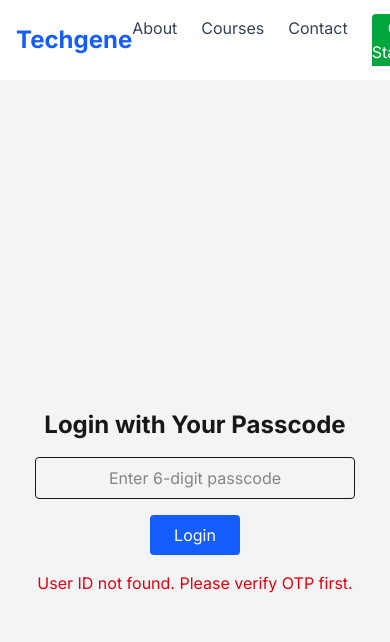
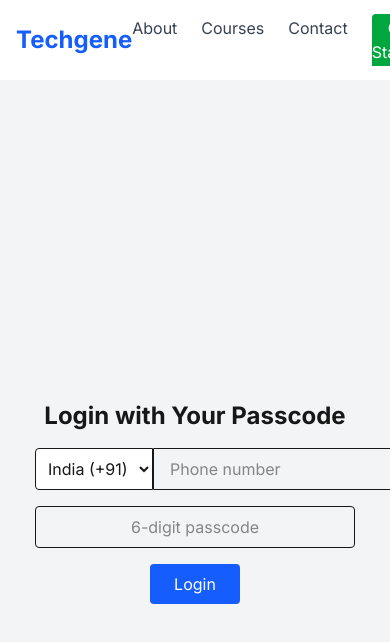
Before and after one commit to Indra1805/techgene, a Next.js app: page /login in a window 390 px wide. Before the commit this address had no page. Shown: the top 642 px of the page. Built offline with nearby package versions, Linux system fonts and the light colour scheme.

Commit message:
updated to use phone number along with passcode while login

```diff
--- a/package.json
+++ b/package.json
@@ -11,7 +11,9 @@
   "dependencies": {
     "@supabase/ssr": "^0.7.0",
     "@supabase/supabase-js": "^2.57.4",
+    "bcrypt": "^6.0.0",
     "bcryptjs": "^3.0.2",
+    "jsonwebtoken": "^9.0.2",
     "next": "15.5.3",
     "react": "19.1.0",
     "react-dom": "19.1.0"
@@ -19,6 +21,8 @@
   "devDependencies": {
     "@eslint/eslintrc": "^3",
     "@tailwindcss/postcss": "^4",
+    "@types/bcrypt": "^6.0.0",
+    "@types/jsonwebtoken": "^9.0.10",
     "@types/node": "^20",
     "@types/react": "^19",
     "@types/react-dom": "^19",
--- a/src/app/api/create-passcode/route.ts
+++ b/src/app/api/create-passcode/route.ts
@@ -1,27 +1,15 @@
-// src/app/api/create-passcode/route.ts
 import { NextRequest, NextResponse } from "next/server";
 import { createClient } from "@/lib/supabaseServer";
-
-type CreatePasscodeRequest = {
-  user_id: string;
-  passcode_hash: string; // 6-digit
-};
+import bcrypt from "bcrypt";
 
 export async function POST(req: NextRequest) {
   try {
-    const body = (await req.json()) as CreatePasscodeRequest;
-    const { user_id, passcode_hash } = body;
+    const { phone, passcode } = await req.json();
+    if (!phone || !passcode) return NextResponse.json({ success: false, error: "Phone and passcode required" }, { status: 400 });
 
-    if (!user_id || !passcode_hash) {
-      return NextResponse.json(
-        { success: false, error: "User ID and passcode required" },
-        { status: 400 }
-      );
-    }
-
+    const hashedPasscode = await bcrypt.hash(passcode, 10);
     const supabase = createClient();
-
-    const { error } = await supabase.from("user_passcodes").upsert([{ user_id, passcode_hash }]);
+    const { error } = await supabase.from("user_passcodes").upsert([{ phone, passcode_hash: hashedPasscode }], { onConflict: "phone" });
 
     if (error) throw new Error(error.message);
 
--- a/src/app/api/login-passcode/route.ts
+++ b/src/app/api/login-passcode/route.ts
@@ -1,40 +1,27 @@
-// src/app/api/login-passcode/route.ts
 import { NextRequest, NextResponse } from "next/server";
 import { createClient } from "@/lib/supabaseServer";
+import bcrypt from "bcrypt";
+import jwt from "jsonwebtoken";
 
-type LoginPasscodeRequest = {
-  user_id: string;
-  passcode_hash: string;
-};
+const JWT_SECRET = process.env.JWT_SECRET ?? "supersecret";
 
 export async function POST(req: NextRequest) {
   try {
-    const body = (await req.json()) as LoginPasscodeRequest;
-    const { user_id, passcode_hash } = body;
-
-    if (!user_id || !passcode_hash) {
-      return NextResponse.json(
-        { success: false, error: "User ID and passcode required" },
-        { status: 400 }
-      );
-    }
+    const { phone, passcode } = await req.json();
+    if (!phone || !passcode) return NextResponse.json({ success: false, error: "Phone and passcode required" }, { status: 400 });
 
     const supabase = createClient();
+    const { data, error } = await supabase.from("user_passcodes").select("*").eq("phone", phone).single();
 
-    const { data, error } = await supabase
-      .from("user_passcodes")
-      .select("*")
-      .eq("user_id", user_id)
-      .eq("passcode_hash", passcode_hash)
-      .limit(1)
-      .single();
+    if (error || !data) return NextResponse.json({ success: false, error: "Invalid phone or passcode" }, { status: 401 });
 
-    if (error || !data) {
-      return NextResponse.json({ success: false, error: "Invalid passcode" }, { status: 400 });
-    }
+    const isMatch = await bcrypt.compare(passcode, data.passcode_hash);
+    if (!isMatch) return NextResponse.json({ success: false, error: "Invalid phone or passcode" }, { status: 401 });
 
-    // Optionally: create a session, issue a cookie/JWT here.
-    return NextResponse.json({ success: true, user: { id: user_id } });
+    const token = jwt.sign({ phone }, JWT_SECRET, { expiresIn: "7d" });
+
+    // Optionally, set httpOnly cookie
+    return NextResponse.json({ success: true, token });
   } catch (err: unknown) {
     const message = err instanceof Error ? err.message : "Unknown error";
     return NextResponse.json({ success: false, error: message }, { status: 500 });
--- a/src/app/create-passcode/page.tsx
+++ b/src/app/create-passcode/page.tsx
@@ -1,11 +1,10 @@
 "use client";
-
-import { useEffect, useState } from "react";
+import { useState, useEffect } from "react";
 import { useRouter } from "next/navigation";
 
 export default function CreatePasscodePage() {
   const router = useRouter();
-  const [userId, setUserId] = useState("");
+  const [phone, setPhone] = useState("");
   const [passcode, setPasscode] = useState("");
   const [confirmPasscode, setConfirmPasscode] = useState("");
   const [message, setMessage] = useState("");
@@ -13,33 +12,28 @@ export default function CreatePasscodePage() {
 
   useEffect(() => {
     if (typeof window === "undefined") return;
-    const storedUserId = localStorage.getItem("user_id");
-    if (storedUserId) setUserId(storedUserId);
-    else setMessage("User ID missing. Please verify OTP again.");
+    const params = new URLSearchParams(window.location.search);
+    const phoneParam = params.get("phone");
+    if (!phoneParam) setMessage("Phone missing. Go back and verify OTP again.");
+    else setPhone(phoneParam);
   }, []);
 
   const handleCreatePasscode = async () => {
-    setMessage("");
-
-    if (!userId) return;
+    if (!/^\d{6}$/.test(passcode)) return setMessage("Passcode must be 6 digits");
     if (passcode !== confirmPasscode) return setMessage("Passcodes do not match");
-    if (!/^\d{6}$/.test(passcode)) return setMessage("Passcode must be 6 digits");
 
     setLoading(true);
     try {
       const res = await fetch("/api/create-passcode", {
         method: "POST",
         headers: { "Content-Type": "application/json" },
-        body: JSON.stringify({ user_id: userId, passcode_hash: passcode }),
+        body: JSON.stringify({ phone, passcode }),
       });
       const data = await res.json();
       setLoading(false);
 
-      if (data.success) {
-        router.push("/login"); // No need to pass user_id via URL
-      } else {
-        setMessage(data.error || "Failed to create passcode");
-      }
+      if (data.success) router.push("/login");
+      else setMessage(data.error || "Failed to create passcode");
     } catch (err: unknown) {
       setLoading(false);
       setMessage(err instanceof Error ? err.message : "Unexpected error");
--- a/src/app/login/page.tsx
+++ b/src/app/login/page.tsx
@@ -1,38 +1,44 @@
 "use client";
+import { useState } from "react";
+import { useRouter } from "next/navigation";
 
-import { useEffect, useState } from "react";
-import { useRouter } from "next/navigation";
+const countryCodes = [
+  { code: "+91", country: "India" },
+  { code: "+1", country: "USA" },
+  { code: "+44", country: "UK" },
+  // Add more countries as needed
+];
 
 export default function LoginPage() {
   const router = useRouter();
-  const [userId, setUserId] = useState("");
+  const [selectedCode, setSelectedCode] = useState("+91");
+  const [phone, setPhone] = useState("");
   const [passcode, setPasscode] = useState("");
   const [message, setMessage] = useState("");
   const [loading, setLoading] = useState(false);
 
-  useEffect(() => {
-    if (typeof window === "undefined") return;
-    const storedUserId = localStorage.getItem("user_id");
-    if (storedUserId) setUserId(storedUserId);
-    else setMessage("User ID not found. Please verify OTP first.");
-  }, []);
+  const handleLogin = async () => {
+    if (!phone.match(/^\d+$/)) return setMessage("Enter a valid phone number");
+    if (!/^\d{6}$/.test(passcode)) return setMessage("Enter a valid 6-digit passcode");
 
-  const handleLogin = async () => {
-    if (!/^\d{6}$/.test(passcode)) return setMessage("Enter a valid 6-digit passcode");
-    if (!userId) return;
+    const fullPhone = `${selectedCode}${phone}`;
+    setLoading(true);
 
-    setLoading(true);
     try {
       const res = await fetch("/api/login-passcode", {
         method: "POST",
         headers: { "Content-Type": "application/json" },
-        body: JSON.stringify({ user_id: userId, passcode_hash: passcode }),
+        body: JSON.stringify({ phone: fullPhone, passcode }),
       });
       const data = await res.json();
       setLoading(false);
 
-      if (data.success) router.push("/courses");
-      else setMessage(data.error || "Incorrect passcode");
+      if (data.success) {
+        // optionally store JWT in cookie or localStorage
+        router.push("/courses");
+      } else {
+        setMessage(data.error || "Incorrect phone or passcode");
+      }
     } catch (err: unknown) {
       setLoading(false);
       setMessage(err instanceof Error ? err.message : "Unexpected error");
@@ -42,18 +48,43 @@ export default function LoginPage() {
   return (
     <div className="min-h-screen flex flex-col justify-center items-center bg-gray-100 p-4">
       <h1 className="text-2xl font-bold mb-4">Login with Your Passcode</h1>
+
+      <div className="flex mb-4 w-full max-w-xs">
+        <select
+          value={selectedCode}
+          onChange={(e) => setSelectedCode(e.target.value)}
+          className="border rounded-l px-2 py-2 bg-white"
+        >
+          {countryCodes.map((c) => (
+            <option key={c.code} value={c.code}>
+              {c.country} ({c.code})
+            </option>
+          ))}
+        </select>
+        <input
+          type="text"
+          placeholder="Phone number"
+          value={phone}
+          onChange={(e) => setPhone(e.target.value.replace(/\D/g, ""))}
+          className="border rounded-r px-4 py-2 flex-1"
+        />
+      </div>
+
       <input
         type="password"
-        placeholder="Enter 6-digit passcode"
+        placeholder="6-digit passcode"
         value={passcode}
         onChange={(e) => setPasscode(e.target.value)}
         className="border rounded px-4 py-2 mb-4 w-full max-w-xs text-center"
         maxLength={6}
       />
+
       <button
         onClick={handleLogin}
         disabled={loading}
-        className="bg-blue-600 text-white px-6 py-2 rounded hover:bg-blue-700"
+        className={`px-6 py-2 rounded text-white ${
+          loading ? "bg-gray-400 cursor-not-allowed" : "bg-blue-600 hover:bg-blue-700"
+        }`}
       >
         {loading ? "Logging in..." : "Login"}
       </button>
--- a/src/app/otp/page.tsx
+++ b/src/app/otp/page.tsx
@@ -1,52 +1,71 @@
 "use client";
-
 import { useState } from "react";
 import { useRouter } from "next/navigation";
 
-export default function OTPPage() {
+const countryCodes = [
+  { code: "+91", country: "India" },
+  { code: "+1", country: "USA" },
+  { code: "+44", country: "UK" },
+  // Add more countries as needed
+];
+
+export default function SendOTPPage() {
+  const router = useRouter();
+  const [selectedCode, setSelectedCode] = useState("+91");
   const [phone, setPhone] = useState("");
+  const [message, setMessage] = useState("");
   const [loading, setLoading] = useState(false);
-  const [message, setMessage] = useState("");
-  const router = useRouter();
 
   const handleSendOTP = async () => {
-    if (!phone) return setMessage("Enter a valid phone number");
+    if (!phone.match(/^\d+$/)) return setMessage("Enter a valid phone number");
 
+    const fullPhone = `${selectedCode}${phone}`;
     setLoading(true);
-    let data;
     try {
       const res = await fetch("/api/send-otp", {
         method: "POST",
         headers: { "Content-Type": "application/json" },
-        body: JSON.stringify({ phone }),
+        body: JSON.stringify({ phone: fullPhone }),
       });
+      const data = await res.json();
+      setLoading(false);
 
-      // Make sure res is valid JSON
-      data = await res.json();
-    } catch (err) {
-      setLoading(false);
-      setMessage("Failed to send OTP. Please try again.");
-      return;
-    }
-
-    setLoading(false);
       if (data.success) {
-      router.push(`/verify-otp?phone=${encodeURIComponent(phone)}`);
+        router.push(`/verify-otp?phone=${encodeURIComponent(fullPhone)}`);
       } else {
         setMessage(data.error || "Failed to send OTP");
+      }
+    } catch (err: unknown) {
+      setLoading(false);
+      setMessage(err instanceof Error ? err.message : "Unexpected error");
     }
   };
 
   return (
     <div className="min-h-screen flex flex-col justify-center items-center bg-gray-100 p-4">
       <h1 className="text-2xl font-bold mb-4">Enter Your Phone Number</h1>
+
+      <div className="flex mb-4 w-full max-w-xs">
+        <select
+          value={selectedCode}
+          onChange={(e) => setSelectedCode(e.target.value)}
+          className="border rounded-l px-2 py-2 bg-white"
+        >
+          {countryCodes.map((c) => (
+            <option key={c.code} value={c.code}>
+              {c.country} ({c.code})
+            </option>
+          ))}
+        </select>
         <input
           type="text"
-        placeholder="+911234567890"
+          placeholder="Phone number"
           value={phone}
-        onChange={(e) => setPhone(e.target.value)}
-        className="border rounded px-4 py-2 mb-4 w-full max-w-xs"
+          onChange={(e) => setPhone(e.target.value.replace(/\D/g, ""))}
+          className="border rounded-r px-4 py-2 flex-1"
         />
+      </div>
+
       <button
         onClick={handleSendOTP}
         disabled={loading}
--- a/src/app/verify-otp/page.tsx
+++ b/src/app/verify-otp/page.tsx
@@ -1,5 +1,4 @@
 "use client";
-
 import { useEffect, useState } from "react";
 import { useRouter } from "next/navigation";
 
@@ -13,11 +12,13 @@ export default function VerifyOTPPage() {
   useEffect(() => {
     if (typeof window === "undefined") return;
     const params = new URLSearchParams(window.location.search);
-    setPhone(params.get("phone") || "");
+    const phoneParam = params.get("phone");
+    if (!phoneParam) setMessage("Phone number missing. Go back and enter your number.");
+    else setPhone(phoneParam);
   }, []);
 
   const handleVerifyOTP = async () => {
-    if (!otp) return setMessage("Enter the OTP");
+    if (!otp.match(/^\d{6}$/)) return setMessage("Enter a valid 6-digit OTP");
 
     setLoading(true);
     try {
@@ -30,9 +31,8 @@ export default function VerifyOTPPage() {
       setLoading(false);
 
       if (data.success) {
-        // Store user_id in localStorage
-        localStorage.setItem("user_id", data.user.id);
-        router.push("/create-passcode"); // No need to pass user_id via URL
+        // Redirect to create passcode page with phone query param
+        router.push(`/create-passcode?phone=${encodeURIComponent(phone)}`);
       } else {
         setMessage(data.error || "Invalid OTP");
       }
@@ -44,16 +44,23 @@ export default function VerifyOTPPage() {
 
   return (
     <div className="min-h-screen flex flex-col justify-center items-center bg-gray-100 p-4">
-      <h1 className="text-2xl font-bold mb-4">
-        Enter OTP sent to {phone || "your phone"}
-      </h1>
+      <h1 className="text-2xl font-bold mb-4">Enter OTP sent to:</h1>
+      <input
+        type="text"
+        value={phone}
+        readOnly
+        className="border rounded px-4 py-2 mb-4 w-full max-w-xs text-center bg-gray-200 cursor-not-allowed"
+      />
+
       <input
         type="text"
         placeholder="6-digit OTP"
         value={otp}
-        onChange={(e) => setOtp(e.target.value)}
+        onChange={(e) => setOtp(e.target.value.replace(/\D/g, ""))}
         className="border rounded px-4 py-2 mb-4 w-full max-w-xs text-center"
+        maxLength={6}
       />
+
       <button
         onClick={handleVerifyOTP}
         disabled={loading}
@@ -63,7 +70,8 @@ export default function VerifyOTPPage() {
       >
         {loading ? "Verifying..." : "Verify OTP"}
       </button>
-      {message && <p className="mt-4 text-red-600">{message}</p>}
+
+      {message && <p className="mt-4 text-red-600 text-center">{message}</p>}
     </div>
   );
 }
```
Also changed, not shown: 2 other files (tests, documents, lock files or other folders). Lines whose indentation alone changed are shown as unchanged.
